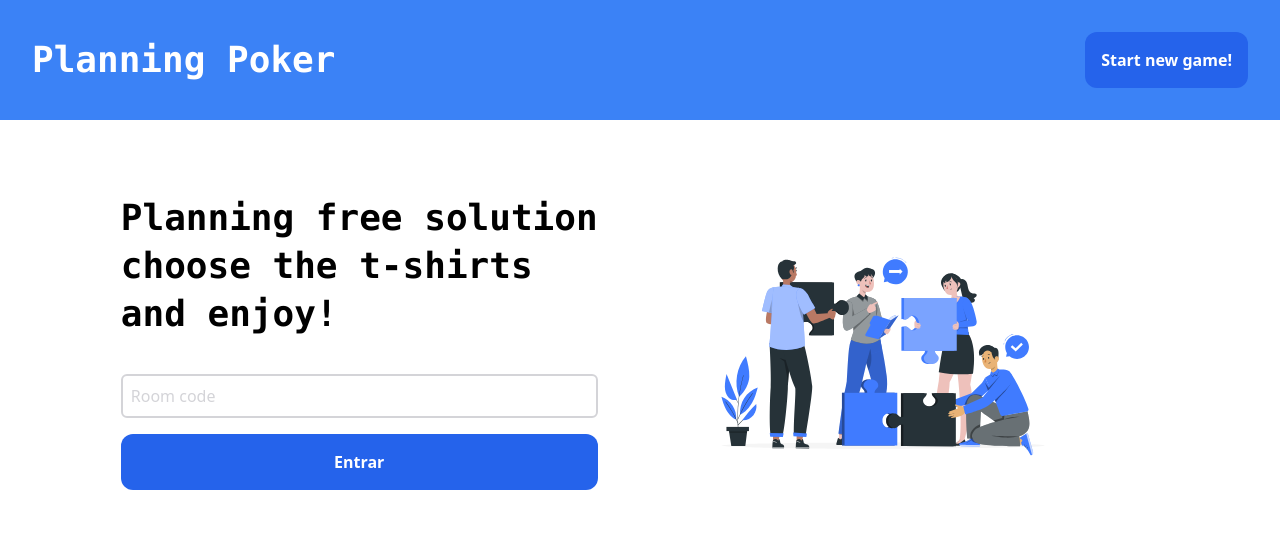
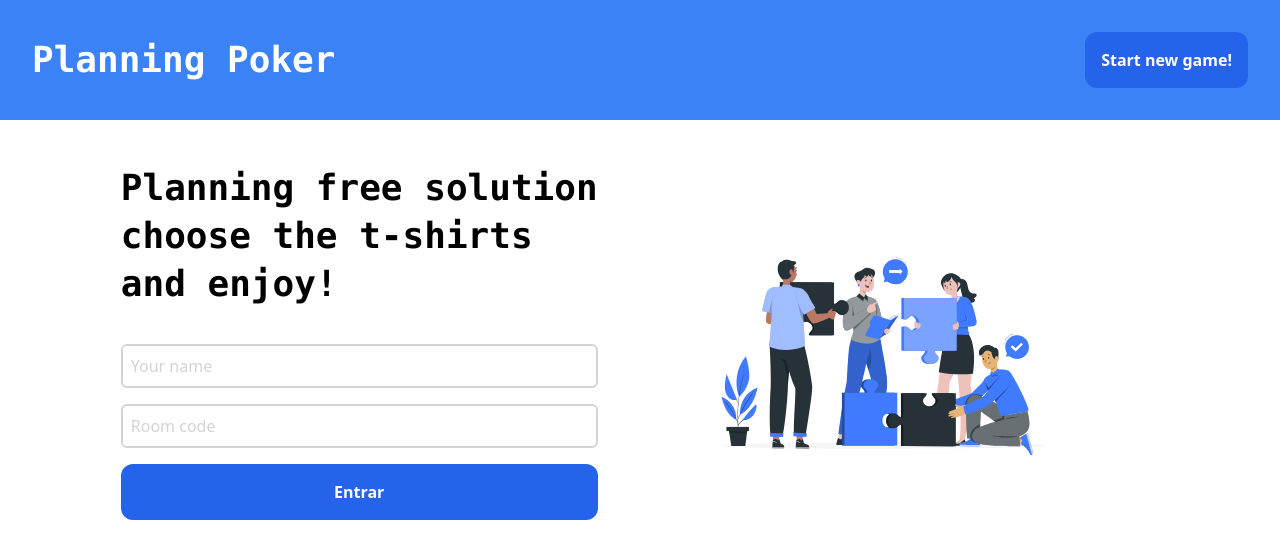
Before and after one commit to DavySz/planning-poker, a React (Create React App) app: page / in a window 1280 px wide. Shown: the top 558 px of the page. Built offline with nearby package versions, Linux system fonts and the light colour scheme; no server answers.

Commit message:
feat: create function to join in room

```diff
--- a/src/presentation/pages/home/home.container.tsx
+++ b/src/presentation/pages/home/home.container.tsx
@@ -2,14 +2,17 @@ import { PageTemplate } from "@presentation/components";
 import { useNavigate } from "react-router-dom";
 import { HomeUI } from "./home.ui";
 import { useState } from "react";
-import { makeFirebaseDatabaseAdapter } from "@main/factories";
+import { makeFirebaseDatabaseAdapter, makeUser } from "@main/factories";
 import { TPageState } from "@presentation/common/types/page-state";
+import { useUserContext } from "@presentation/hooks/use-user-context";
 
 export const Home: React.FC = () => {
+  const { handleSetUser } = useUserContext();
   const navigate = useNavigate();
 
   const [pageState, setPageState] = useState<TPageState>("initial");
   const [roomCode, setRoomCode] = useState("");
+  const [userName, setUserName] = useState("");
 
   const database = makeFirebaseDatabaseAdapter();
 
@@ -17,12 +20,17 @@ export const Home: React.FC = () => {
     setRoomCode(code);
   };
 
+  const handleUpdateUserName = (user: string) => {
+    setUserName(user);
+  };
+
   const handleStartNewGame = () => {
     navigate("/create-room");
   };
 
   const handleJoinInRoom = async () => {
-    if (roomCode === "") return;
+    if (roomCode === "" || userName === "") return;
+
     setPageState("loading");
 
     try {
@@ -32,6 +40,12 @@ export const Home: React.FC = () => {
         setPageState("ready");
         return;
       }
+
+      const user = makeUser(userName, false);
+
+      handleSetUser(user);
+
+      await database.push(user, `rooms/${roomCode}/users`);
 
       navigate(`/room/${roomCode}`);
     } catch {
@@ -44,6 +58,7 @@ export const Home: React.FC = () => {
       <HomeUI
         pageState={pageState}
         handleJoinInRoom={handleJoinInRoom}
+        handleUpdateUserName={handleUpdateUserName}
         handleUpdateRoomCode={handleUpdateRoomCode}
       />
     </PageTemplate>
--- a/src/presentation/pages/home/home.types.ts
+++ b/src/presentation/pages/home/home.types.ts
@@ -3,5 +3,6 @@ import { TPageState } from "@presentation/common/types/page-state";
 export interface IHomeUI {
   pageState: TPageState;
   handleJoinInRoom: () => void;
+  handleUpdateUserName: (user: string) => void;
   handleUpdateRoomCode: (code: string) => void;
 }
--- a/src/presentation/pages/home/home.ui.tsx
+++ b/src/presentation/pages/home/home.ui.tsx
@@ -6,6 +6,7 @@ export const HomeUI: React.FC<IHomeUI> = ({
   pageState,
   handleJoinInRoom,
   handleUpdateRoomCode,
+  handleUpdateUserName,
 }) => {
   const buttonState = pageState === "loading" ? "loading" : "default";
 
@@ -24,6 +25,12 @@ export const HomeUI: React.FC<IHomeUI> = ({
           </h1>
           <div className="flex flex-col mb-4">
             <Input
+              onChange={(e) => handleUpdateUserName(e.target.value)}
+              placeholder="Your name"
+            />
+          </div>
+          <div className="flex flex-col mb-4">
+            <Input
               onChange={(e) => handleUpdateRoomCode(e.target.value)}
               placeholder="Room code"
             />
```
